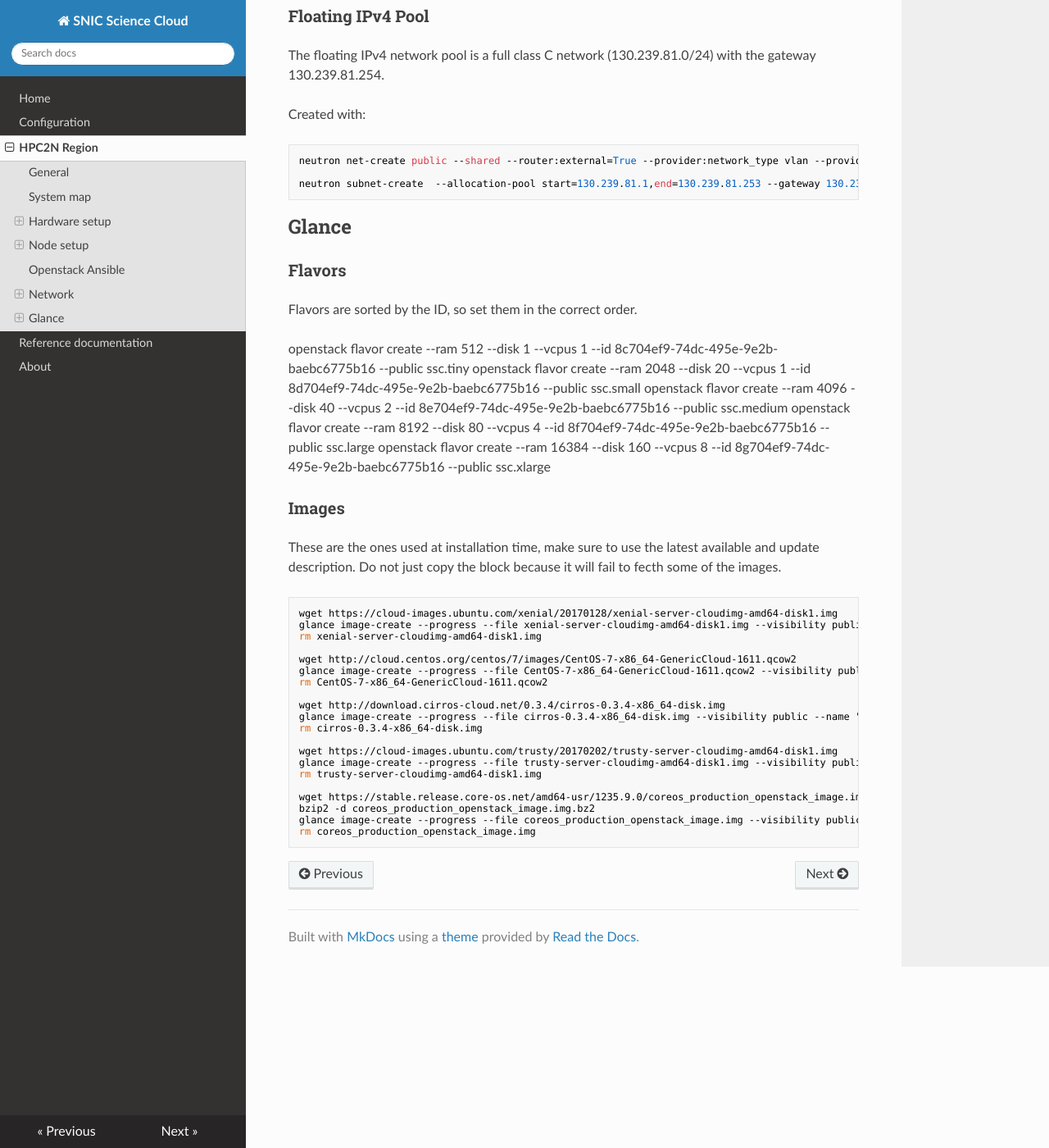
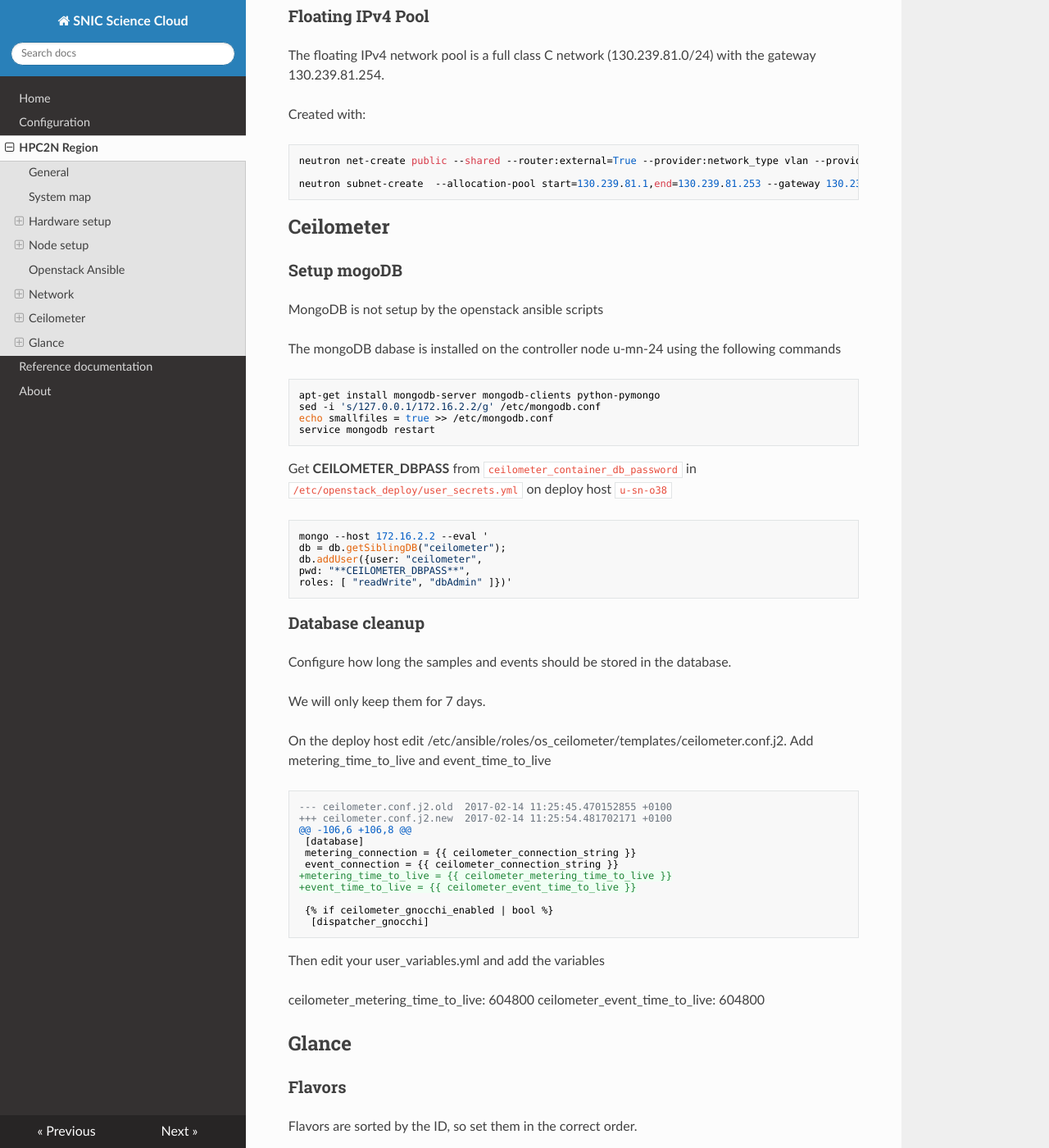
Before and after one commit to SNICScienceCloud/operators-documentation, an MkDocs documentation site: the page built from docs/config_hpc2n.md, in a window 1280 px wide and 1400 px high, scrolled down 6222 px. Shown: the whole window at 82% size. Built offline with MkDocs 1.6.1, drawn with Linux system fonts in a browser that asks for light colours; nearby versions of some CDN libraries; old or Windows-style settings are respelled for this version of MkDocs.

Commit message:
Ceilometer-stuff added

```diff
--- a/docs/config_hpc2n.md
+++ b/docs/config_hpc2n.md
@@ -314,6 +314,52 @@ Created with:
 
     neutron subnet-create  --allocation-pool start=130.239.81.1,end=130.239.81.253 --gateway 130.239.81.254 --disable-dhcp --name public-81 --ip-version 4 --dns-nameserver 130.239.1.90 *ID_OF_PUBLIC_NETWORK* 130.239.81.0/24
 
+## Ceilometer
+
+### Setup mogoDB
+
+MongoDB is not setup by the openstack ansible scripts
+
+The mongoDB dabase is installed on the controller node u-mn-24 using the following commands
+
+    apt-get install mongodb-server mongodb-clients python-pymongo
+    sed -i 's/127.0.0.1/172.16.2.2/g' /etc/mongodb.conf
+    echo smallfiles = true >> /etc/mongodb.conf
+    service mongodb restart
+
+Get **CEILOMETER_DBPASS** from `ceilometer_container_db_password` in `/etc/openstack_deploy/user_secrets.yml` on deploy host `u-sn-o38`
+
+    mongo --host 172.16.2.2 --eval '
+    db = db.getSiblingDB("ceilometer");
+    db.addUser({user: "ceilometer",
+    pwd: "**CEILOMETER_DBPASS**",
+    roles: [ "readWrite", "dbAdmin" ]})'
+
+### Database cleanup
+
+Configure how long the samples and events should be stored in the database.
+
+We will only keep them for 7 days.
+
+On the deploy host edit /etc/ansible/roles/os_ceilometer/templates/ceilometer.conf.j2. Add metering_time_to_live and event_time_to_live
+
+    --- ceilometer.conf.j2.old	2017-02-14 11:25:45.470152855 +0100
+    +++ ceilometer.conf.j2.new	2017-02-14 11:25:54.481702171 +0100
+    @@ -106,6 +106,8 @@
+     [database]
+     metering_connection = {{ ceilometer_connection_string }}
+     event_connection = {{ ceilometer_connection_string }}
+    +metering_time_to_live = {{ ceilometer_metering_time_to_live }}
+    +event_time_to_live = {{ ceilometer_event_time_to_live }}
+
+     {% if ceilometer_gnocchi_enabled | bool %}
+      [dispatcher_gnocchi]
+
+Then edit your user_variables.yml and add the variables
+
+  ceilometer_metering_time_to_live: 604800
+  ceilometer_event_time_to_live: 604800
+
 ## Glance
 
 ### Flavors
--- a/docs/hpc2n_conf/user_variables.yml
+++ b/docs/hpc2n_conf/user_variables.yml
@@ -309,3 +309,14 @@ _horizon_available_themes:
     theme_name: "default"
     theme_label: "Default"
     theme_path: "themes/default"
+
+
+ceilometer_db_type: mongodb
+ceilometer_db_ip: 172.16.2.2
+ceilometer_metering_time_to_live: 604800
+ceilometer_event_time_to_live: 604800
+
+cinder_ceilometer_enabled: True
+glance_ceilometer_enabled: True
+nova_ceilometer_enabled: True
+neutron_ceilometer_enabled: True
```
